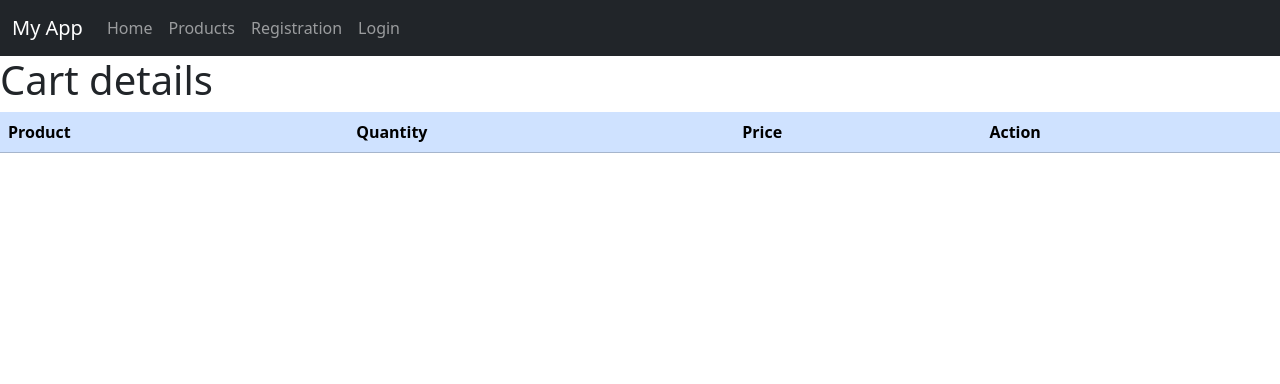
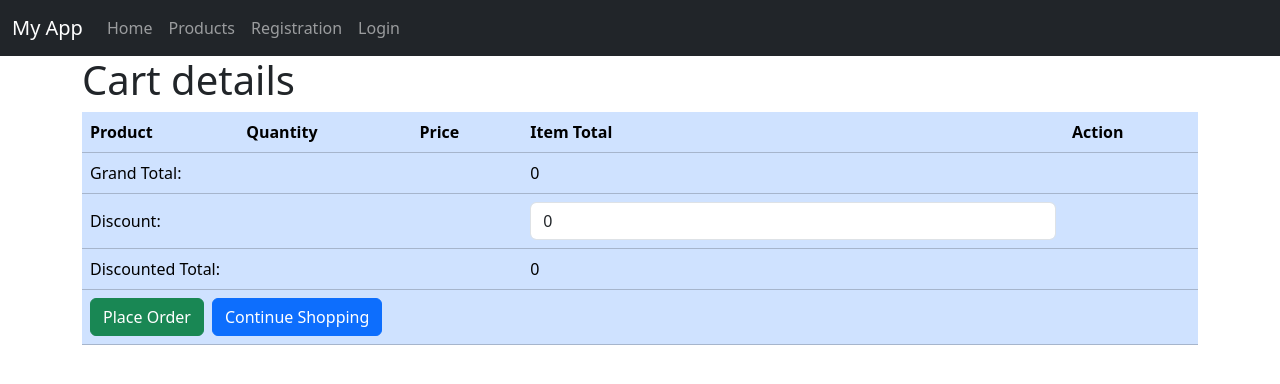
Before and after one commit to asamamun/react-php-mysql-based-ecommerce, a React (Vite) app: page /cart in a window 1280 px wide. Shown: the top 384 px of the page. Built offline with nearby package versions, Linux system fonts and the light colour scheme.

Commit message:
place order and contibue shopping link with PlaceOrder component created

```diff
--- a/src/App.jsx
+++ b/src/App.jsx
@@ -10,6 +10,7 @@ import {Products} from './components/Products';
 import ProductDetails from './components/ProductDetails';
 import {Cart} from './components/Cart';
 import ProductAdd from './components/ProductAdd';
+import PlaceOrder from './components/PlaceOrder';
 
 
 function App() {
@@ -22,6 +23,7 @@ function App() {
       <Route path="/login" element={<Login />} /> {/* Render the Login component at /login */}
       <Route path="/products" element={<Products />} />
       <Route path="/add" element={<ProductAdd />} />
+      <Route path="/placeorder" element={<PlaceOrder />} />
       <Route path="/product/:id" element={<ProductDetails />} />
       <Route path="/cart" element={<Cart />} />
       <Route path="/" element={<Home />} />
--- a/src/components/Cart.jsx
+++ b/src/components/Cart.jsx
@@ -1,10 +1,19 @@
-import React from 'react';
+import React, { useState } from 'react';
 import { useCart } from './../CartContext';
 import { Helmet } from 'react-helmet';
+import { Link } from 'react-router-dom';
+
 export const Cart = () => {
     const { cart, removeFromCart } = useCart();
+    const [discount, setDiscount] = useState(0); // State for discount value
+
+    // Calculate the grand total by summing up the item prices in the cart
+    const grandTotal = cart.reduce((total, item) => total + (item.quantity * item.price), 0);
+    // Apply the discount to the grand total
+    const discountedTotal = grandTotal - discount;
+
     return (
-        <div>
+        <div className='container'>
             <Helmet>
                 <title>Cart Details</title>
                 <meta name="description" content='Cart Details WITH helmet' />
@@ -16,6 +25,7 @@ export const Cart = () => {
                         <th>Product</th>
                         <th>Quantity</th>
                         <th>Price</th>
+                        <th>Item Total</th>
                         <th>Action</th>
                     </tr>
                 </thead>
@@ -26,12 +36,40 @@ export const Cart = () => {
                                 <td>{item.name}</td>
                                 <td>{item.quantity}</td>
                                 <td>{item.price}</td>
+                                <td>{item.quantity * item.price}</td> {/* Item total price */}
                                 <td><button className="btn btn-danger" onClick={() => removeFromCart(index)}>Remove</button></td>
                             </tr>
                         ))
                     }
                 </tbody>
+                <tfoot>
+                    <tr>
+                        <td colSpan="3">Grand Total:</td>
+                        <td>{grandTotal}</td>
+                        <td></td>
+                    </tr>
+                    <tr>
+                        <td colSpan="3">Discount:</td>
+                        <td>
+                            <input className='form-control' type="number" value={discount} onChange={(e) => setDiscount(parseInt(e.target.value))} />
+                        </td>
+                        <td></td>
+                    </tr>
+                    <tr>
+                        <td colSpan="3">Discounted Total:</td>
+                        <td>{discountedTotal}</td>
+                        <td></td>
+                    </tr>
+                    <tr>
+                        <td colSpan="5">
+                            <Link to="/placeorder" className="btn btn-success">Place Order</Link>
+                            <Link to="/products" className="btn btn-primary ms-2">Continue Shopping</Link>
+
+
+                        </td>
+                    </tr>
+                </tfoot>
             </table>
         </div>
-    )
-}
+    );
+};
--- /dev/null
+++ b/src/components/PlaceOrder.jsx
@@ -0,0 +1,6 @@
+import React from 'react';
+const PlaceOrder = () => {
+
+    return (<>place order page</>)
+}
+export default PlaceOrder;
```
